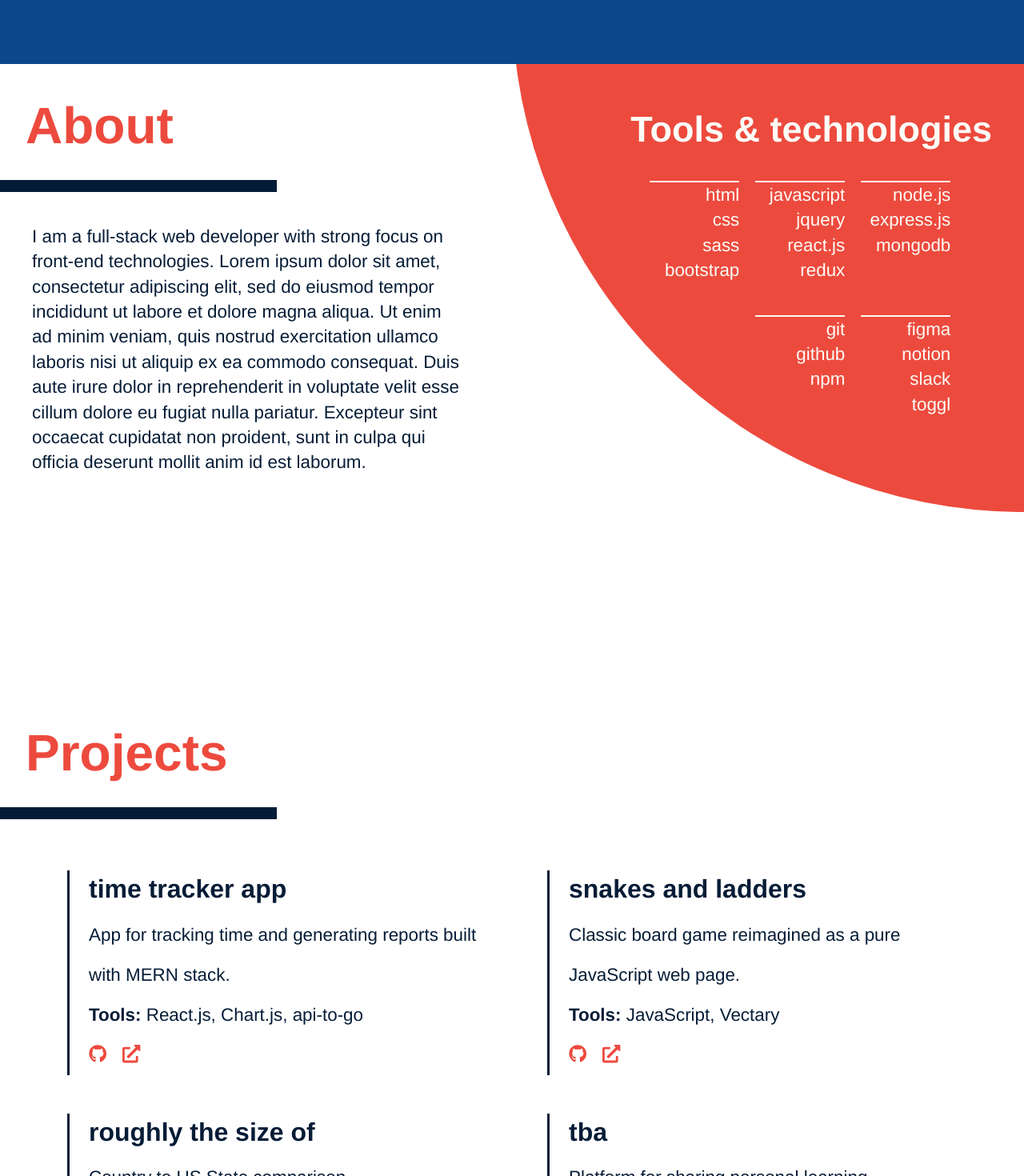
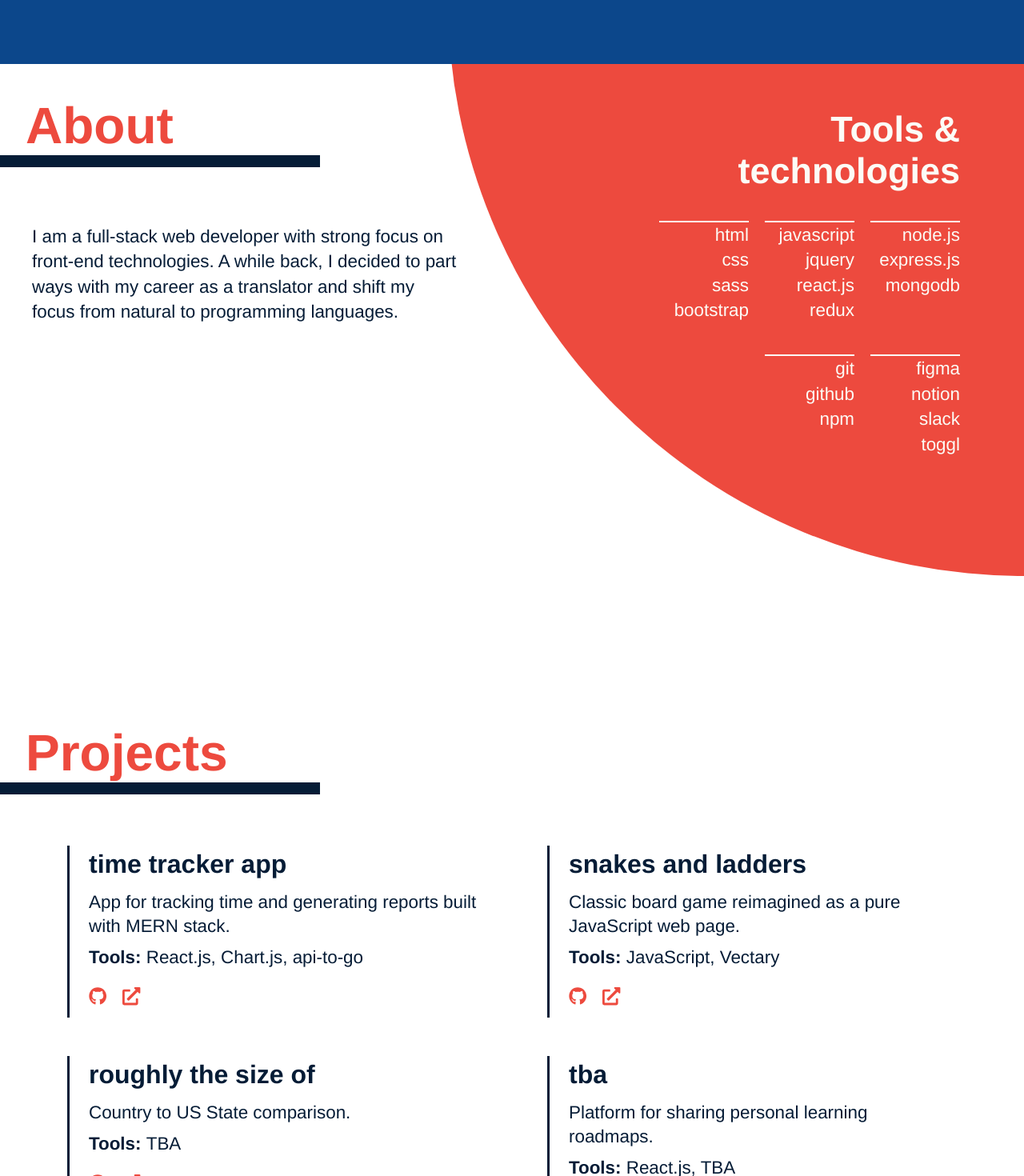
Before and after one commit to anabrd/portfolio, a React (Create React App) app: page / in a window 1280 px wide. Shown: the part 720-2190 px from the top of the page at 80% size. Built offline with nearby package versions, Linux system fonts and the light colour scheme.

Commit message:
fix mobile stylinh

```diff
--- a/src/App.js
+++ b/src/App.js
@@ -23,7 +23,7 @@ function App() {
       id: 1,
       title: "About",
       heading: "About",
-      description: "I am a full-stack web developer with strong focus on front-end technologies. Lorem ipsum dolor sit amet, consectetur adipiscing elit, sed do eiusmod tempor incididunt ut labore et dolore magna aliqua. Ut enim ad minim veniam, quis nostrud exercitation ullamco laboris nisi ut aliquip ex ea commodo consequat. Duis aute irure dolor in reprehenderit in voluptate velit esse cillum dolore eu fugiat nulla pariatur. Excepteur sint occaecat cupidatat non proident, sunt in culpa qui officia deserunt mollit anim id est laborum.",
+      description: "I am a full-stack web developer with strong focus on front-end technologies. A while back, I decided to part ways with my career as a translator and shift my focus from natural to programming languages.",
       subheading: "Tools & technologies",
       content: [["HTML", "CSS", "Sass", "Bootstrap"],
                 ["JavaScript","JQuery", "React.js", "Redux"],
--- a/src/components/About.css
+++ b/src/components/About.css
@@ -13,16 +13,17 @@
     padding-left: 5vmin;
 }
 
-
 .tools-wrapper {
     color: var(--light);
     position: absolute;
-    right: 5vmin;
+    right: 10vmin;
+    width: 50vmin;
     top: 7vmin;
 }
 
 .tools-wrapper > h4 {
     font-size: 45px;
+    width: 50vmin;
     text-align: right;
     margin-bottom: 4%;
 }
@@ -48,8 +49,8 @@
 .circle-big {
     background: var(--red);
     position: absolute;
-    width: 160vmin;
-    height: 160vmin;
+    width: 180vmin;
+    height: 180vmin;
     right: 0;
     top: -10vmin;
     z-index: -10;
@@ -59,7 +60,7 @@
 @media only screen and (max-width: 1125px) {
 
     #about {
-        height: 200vh;
+        height: 200%;
     }
 
     .about-wrapper {
@@ -91,12 +92,12 @@
         height: 100%;
     }
 
-    .tools-list-wrapper h4 {
+    .tools-wrapper h4 {
         width: 80vw;
     }
 
-    .tools-list-wrapper ul{
-        width: 30vw;
+    .tools-list-wrapper ul {
+        width: 22vw;
         font-size: 2rem;
     }
 
--- a/src/components/Contact.css
+++ b/src/components/Contact.css
@@ -28,7 +28,7 @@ form {
 }
 
 .contact-links a {
-    background-image: linear-gradient(var(--light) 50%, var(--blue) 50%);
+    background-image: linear-gradient(var(--light) 50%, var(--dark) 50%);
     background-size: 0px;
 }
 
--- a/src/components/Projects.css
+++ b/src/components/Projects.css
@@ -23,17 +23,38 @@
     margin-bottom: 2%;
 }
 
-.project span {
-    font-weight: bold;
-}
-
-.project a {
-    padding: 0 20px 0 0;
+.project h5 a {
+    background-image: linear-gradient(var(--light) 50%, var(--blue) 50%);
+    background-size: 0px;
 }
 
 .project a,
 .project a:active,
 .project a:visited {
+    color: var(--dark)
+}
+
+.project h5 a:hover {
+    animation: highlightlinks 0.1s ease;
+    animation-fill-mode: forwards;
+}
+
+.project span {
+    font-weight: bold;
+}
+
+.project p {
+    line-height: 30px;
+    margin: 2% auto;
+}
+
+.projects-links-wrapper a {
+    padding: 0 20px 0 0;
+}
+
+.projects-links-wrapper a,
+.projects-links-wrapper a:active,
+.projects-links-wrapper a:visited {
     color: var(--red)
 }
 
--- a/src/components/Projects.js
+++ b/src/components/Projects.js
@@ -9,7 +9,7 @@ function Projects(props) {
 
     let projects = data.content.map(project =>
         <div className="project">
-            <h5>{project.name}</h5>
+            <h5><a href={project.links[1]}>{project.name}</a></h5>
             <p>{project.description}</p>
             <p><span>Tools: </span>{project.tools}</p>
             <div className = "projects-links-wrapper">
--- a/src/index.css
+++ b/src/index.css
@@ -48,8 +48,7 @@ ul {
 /* Section headings */
 
 .section-heading {
-  width: 27%;
-  height: 120px;
+  width: 400px;
   font-family: "Helvetica Neue";
   padding-left: 4vmin;
   font-style: normal;
@@ -71,9 +70,4 @@ ul {
     height: 100vh;
   }
 
-  .section-heading {
-    width: 67%;
-    height: 100px;
-  }
-
 }
```
